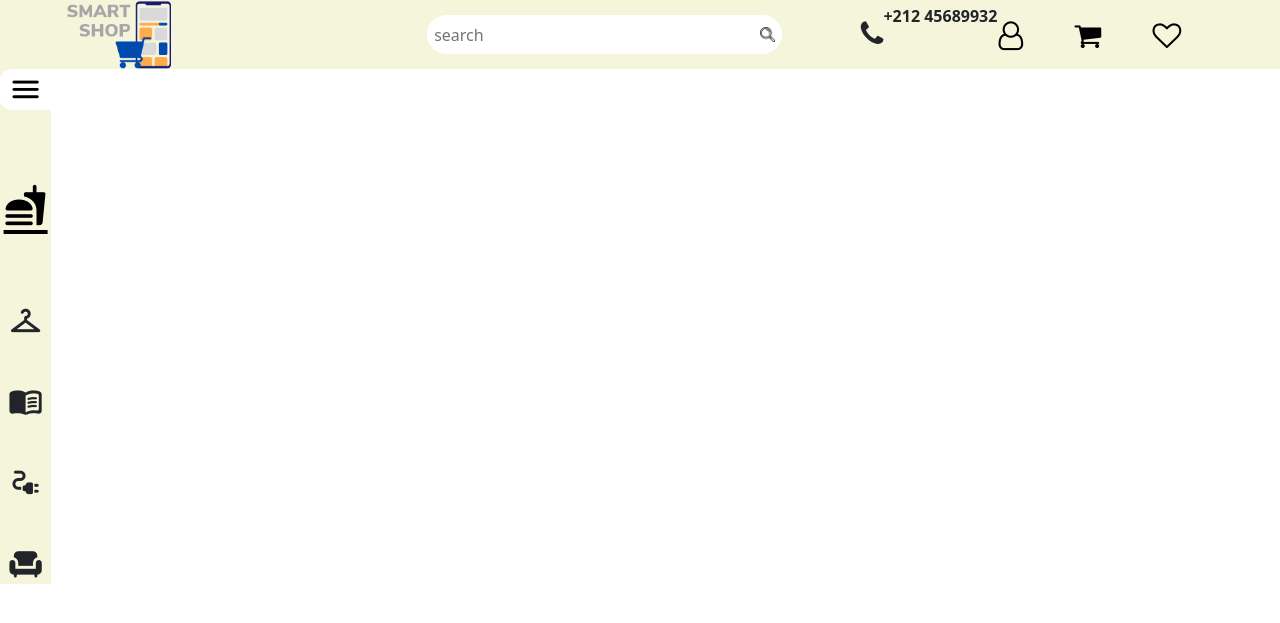
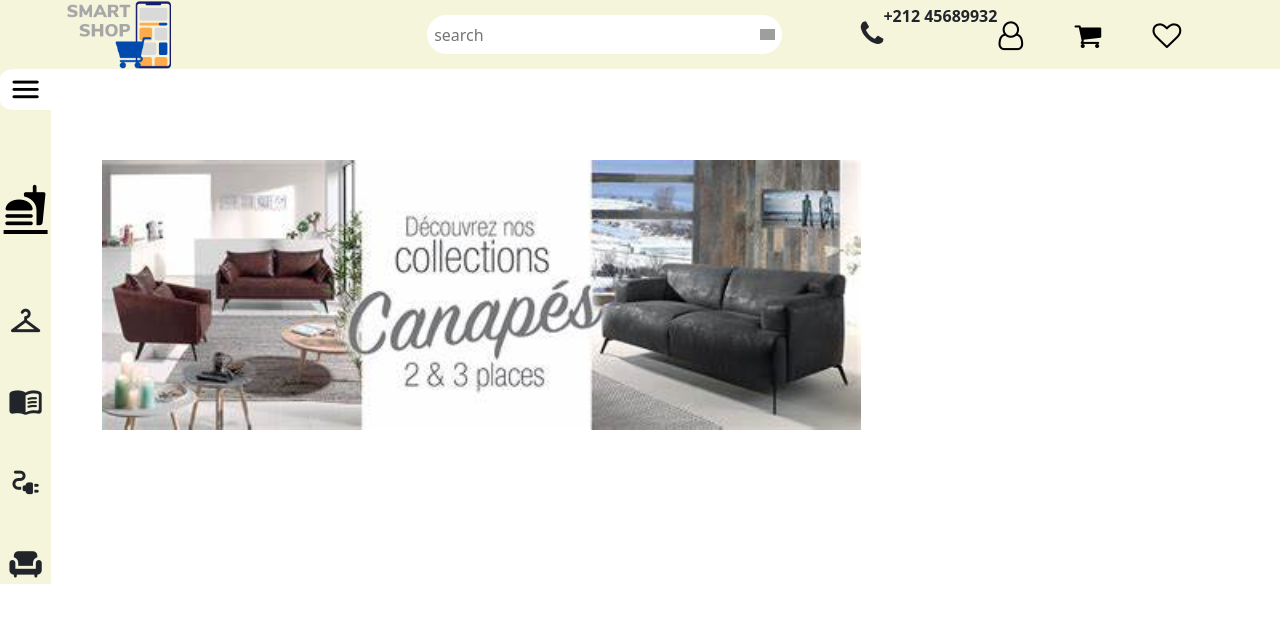
Before and after one commit to lamiaeafroukh/projectPHP, a PHP site: page /acceuil.html in a window 1280 px wide. Shown: the top 623 px of the page. Run offline with PHP 8.4, Linux system fonts and the light colour scheme; some libraries are stand-ins or nearby versions; grey boxes are pictures that could not be loaded.

Commit message:
partie de publicite

```diff
--- a/projet php/acceuil.html
+++ b/projet php/acceuil.html
@@ -12,6 +12,7 @@
         <link  href="bootstrap-5.3.0-alpha1-dist/css/bootstrap.min.css" rel="stylesheet">        <!--Link OF BOOTSRAP-->
        <!--  <link rel="stylesheet" href="https://maxcdn.bootstrapcdn.com/bootstrap/3.3.7/css/bootstrap.min.css">   -->
        <link href="https://fonts.googleapis.com/icon?family=Material+Icons+Round" rel="stylesheet">
+
         <script src="js.js"></script>
     <title>Document</title>
 </head>
@@ -136,6 +137,31 @@
   </div>
 
 <!--nferak mabin sous menu o pub b bootstraap-->
+<!--partie de publicite-->
+<div class="slide-pub" style="max-width:500px">
+  <img class="mySlides image1" src="image1.jpg"  >
+  <img class="mySlides" src="image2.jpeg" style="width:160%">
+  <img class="mySlides" src="image3.jpeg" style="width:150%">
+  <img class="mySlides" src="image5.png" style="width:150%">
+  <img class="mySlides" src="image6.jpeg" style="height:50%">
+</div>
+<!--script de image de pub (slideshow)-->
+<script>
+var myIndex = 0;
+carousel();
+
+function carousel() {
+  var i;
+  var x = document.getElementsByClassName("mySlides");
+  for (i = 0; i < x.length; i++) {
+    x[i].style.display = "none";
+  }
+  myIndex++;
+  if (myIndex > x.length) {myIndex = 1}
+  x[myIndex-1].style.display = "block";
+  setTimeout(carousel, 5000); // Change image every 5 seconds
+}
+</script>
 <!--partie de produits-->
 
 <section class="container">
--- a/projet php/css.css
+++ b/projet php/css.css
@@ -162,6 +162,16 @@
     border-radius: 25% 0% 0% 25%;
 
   }
+
+  /* partie de publicite*/
+  .slide-pub{
+   z-index: -2;
+    position: absolute;
+    top: 20%;
+    left: 8%;
+}
+
+
   /*partie de produits*/
 .row img{
 width:40%;
```
Also changed, not shown: projet php/image1.jpg (added), projet php/image2.jpeg (added), projet php/image3.jpeg (added), projet php/image5.png (added), projet php/image6.jpeg (added), projet php/js.js (line endings or trailing spaces), projet php/loupe.png (deleted).
